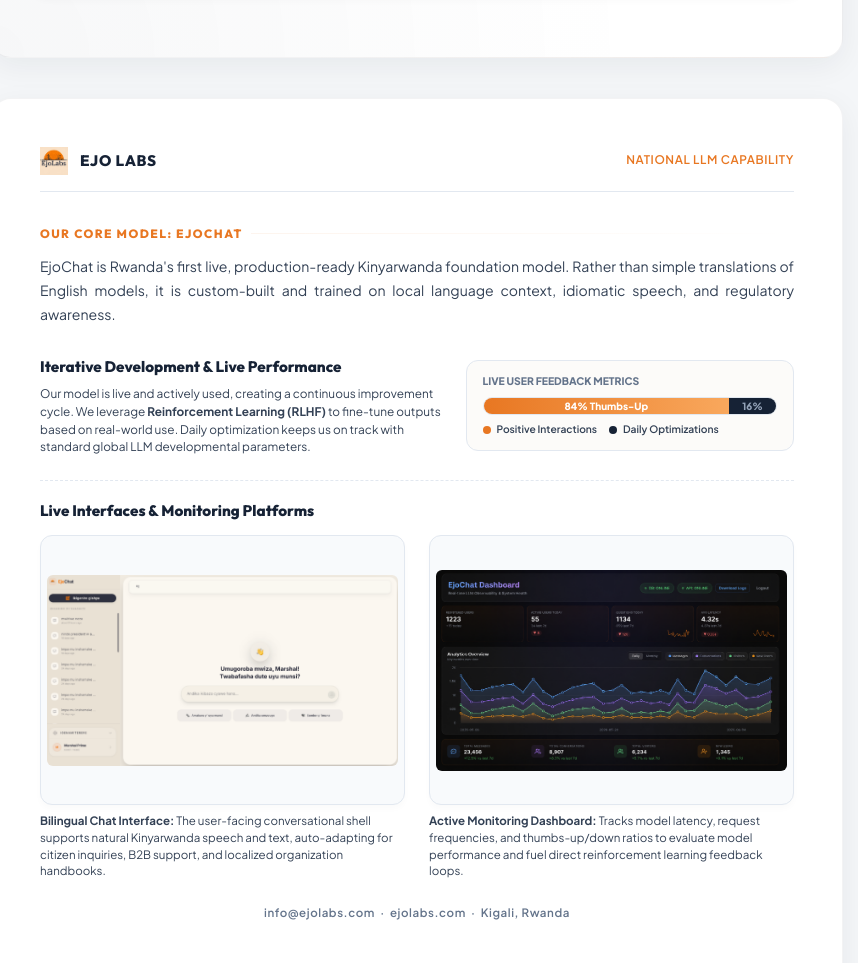
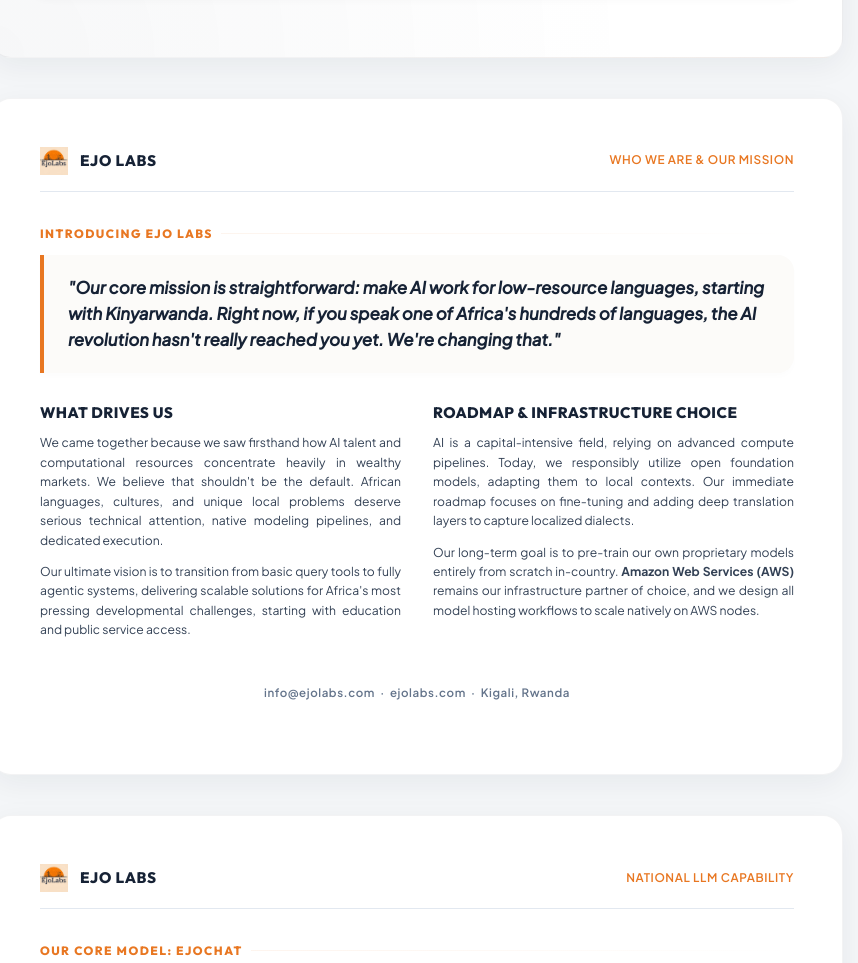
Before and after one commit to MarshalPrime/EjoLabs_AI_Services, a website: page risa_proposal.html in a window 1280 px wide. Shown: the part 656-1619 px from the top of the page, without its empty margins (223-1081 px from the left). Drawn offline with Linux system fonts and the light colour scheme.

Commit message:
feat: add Ejo Labs introduction and mission page as Page 2

```diff
--- a/risa_proposal.html
+++ b/risa_proposal.html
@@ -635,7 +635,52 @@
     </div>
 
     <!-- ═══════════════════════════════════════════════
-         PAGE 2 — EJOCHAT NATIVE LLM & METRICS
+         PAGE 2 — WHO WE ARE & OUR MISSION
+         ═══════════════════════════════════════════════ -->
+    <div class="section-card" id="who-we-are">
+      <div class="section-header">
+        <img src="assets/ejolabs_logo.png" alt="Ejo Labs Logo">
+        <span class="brand-title">Ejo Labs</span>
+        <span class="header-meta">Who We Are &amp; Our Mission</span>
+      </div>
+
+      <div class="section-label">Introducing Ejo Labs</div>
+
+      <div style="background: var(--light-card); border-left: 4px solid var(--orange); padding: 20px 24px; border-radius: 0 16px 16px 0; margin-bottom: 28px; box-shadow: 0 4px 6px rgba(0,0,0,0.01);">
+        <p style="font-size: 1.05rem; font-weight: 600; line-height: 1.55; color: var(--navy-dark); margin: 0; font-style: italic;">
+          "Our core mission is straightforward: make AI work for low-resource languages, starting with Kinyarwanda. Right now, if you speak one of Africa's hundreds of languages, the AI revolution hasn't really reached you yet. We're changing that."
+        </p>
+      </div>
+
+      <div style="display: grid; grid-template-columns: 1fr 1fr; gap: 32px; margin-bottom: 20px;">
+        <div>
+          <h3 style="font-size: 0.95rem; color: var(--navy-dark); margin-bottom: 8px; font-weight: 800; text-transform: uppercase; letter-spacing: 0.03em;">What Drives Us</h3>
+          <p style="font-size: 0.76rem; line-height: 1.6; color: var(--grey-dark); text-align: justify; margin-bottom: 12px;">
+            We came together because we saw firsthand how AI talent and computational resources concentrate heavily in wealthy markets. We believe that shouldn't be the default. African languages, cultures, and unique local problems deserve serious technical attention, native modeling pipelines, and dedicated execution.
+          </p>
+          <p style="font-size: 0.76rem; line-height: 1.6; color: var(--grey-dark); text-align: justify;">
+            Our ultimate vision is to transition from basic query tools to fully agentic systems, delivering scalable solutions for Africa's most pressing developmental challenges, starting with education and public service access.
+          </p>
+        </div>
+
+        <div>
+          <h3 style="font-size: 0.95rem; color: var(--navy-dark); margin-bottom: 8px; font-weight: 800; text-transform: uppercase; letter-spacing: 0.03em;">Roadmap &amp; Infrastructure Choice</h3>
+          <p style="font-size: 0.76rem; line-height: 1.6; color: var(--grey-dark); text-align: justify; margin-bottom: 12px;">
+            AI is a capital-intensive field, relying on advanced compute pipelines. Today, we responsibly utilize open foundation models, adapting them to local contexts. Our immediate roadmap focuses on fine-tuning and adding deep translation layers to capture localized dialects.
+          </p>
+          <p style="font-size: 0.76rem; line-height: 1.6; color: var(--grey-dark); text-align: justify;">
+            Our long-term goal is to pre-train our own proprietary models entirely from scratch in-country. <strong>Amazon Web Services (AWS)</strong> remains our infrastructure partner of choice, and we design all model hosting workflows to scale natively on AWS nodes.
+          </p>
+        </div>
+      </div>
+
+      <div class="page-footer">
+        info@ejolabs.com &nbsp;·&nbsp; ejolabs.com &nbsp;·&nbsp; Kigali, Rwanda
+      </div>
+    </div>
+
+    <!-- ═══════════════════════════════════════════════
+         PAGE 3 — EJOCHAT NATIVE LLM & METRICS
          ═══════════════════════════════════════════════ -->
     <div class="section-card" id="ejochat-llm-details">
       <div class="section-header">
```
